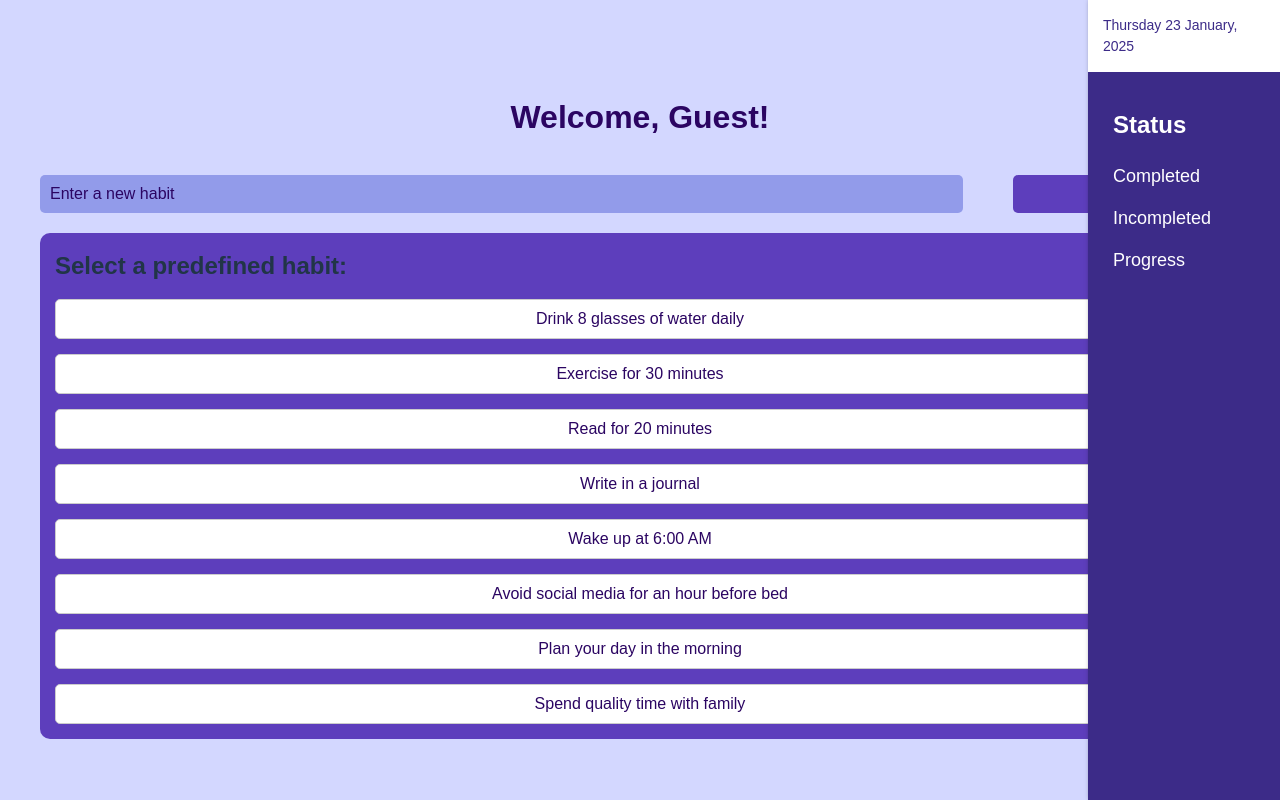
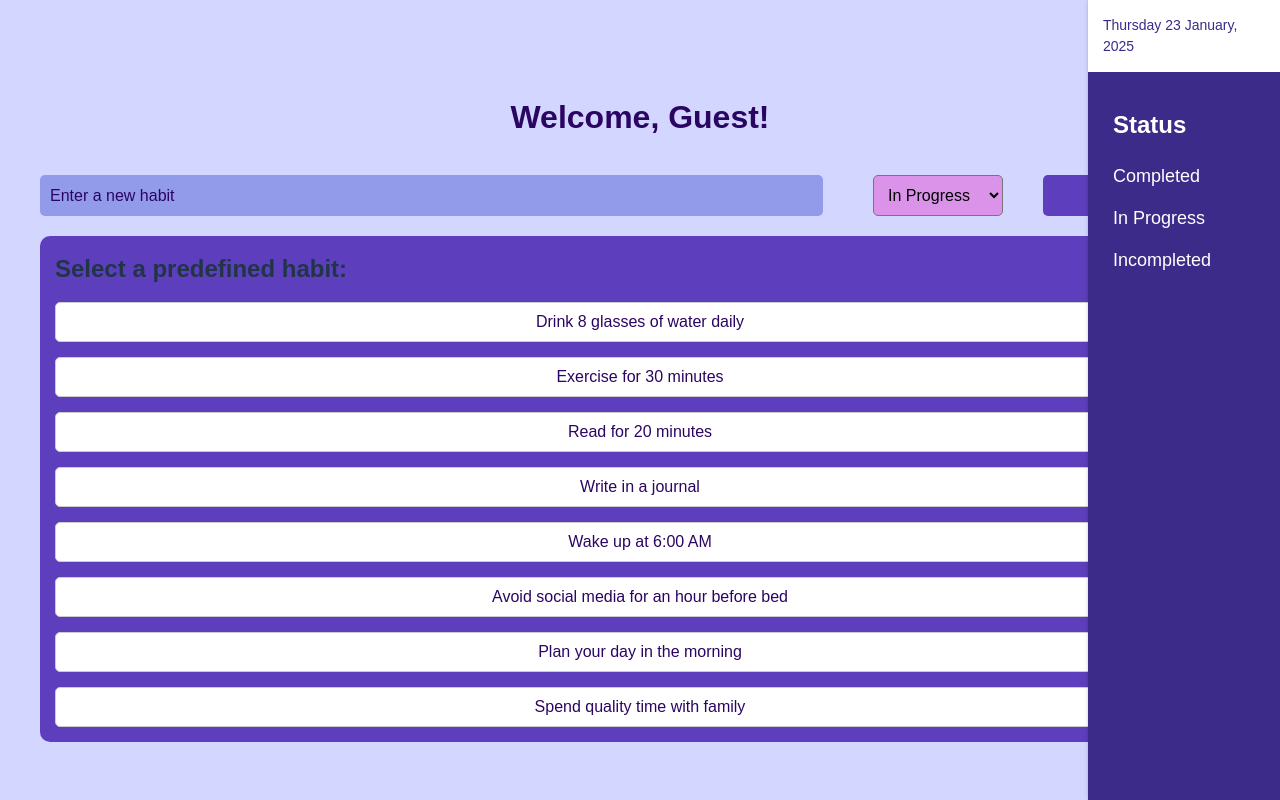
Before and after one commit to zahraaAed/Digital-Habit-Tracker, a React (Vite) app in the folder Habit-Tracker/: page /habit in a window 1280 px wide. Built offline with nearby package versions, Linux system fonts and the light colour scheme; a web font is replaced by a local one.

Commit message:
adding drag and drop functions

```diff
--- a/Habit-Tracker/package.json
+++ b/Habit-Tracker/package.json
@@ -13,8 +13,11 @@
     "@fortawesome/fontawesome-svg-core": "^6.7.2",
     "@fortawesome/free-solid-svg-icons": "^6.7.2",
     "@fortawesome/react-fontawesome": "^0.2.2",
+    "@types/react-dnd": "^2.0.36",
     "react": "^18.3.1",
     "react-beautiful-dnd": "^13.1.1",
+    "react-dnd": "^16.0.1",
+    "react-dnd-html5-backend": "^16.0.1",
     "react-dom": "^18.3.1",
     "react-fontawesome": "^1.7.1",
     "react-router-dom": "^6.28.2"
--- a/Habit-Tracker/src/Components/habitcomponent.jsx
+++ b/Habit-Tracker/src/Components/habitcomponent.jsx
@@ -1,10 +1,22 @@
 import React from "react";
 import "./habitcomponent.css";
+import { useDrag } from 'react-dnd';
 
 const HabitTracker = ({ habit, onDelete, onEdit, onToggleStatus }) => {
+
+    const [{ isDragging }, drag] = useDrag(() => ({
+      type: 'HABIT', // Make sure this matches the 'accept' in Sidebar
+      item: habit,
+
+    collect: (monitor) => ({
+      isDragging: monitor.isDragging(),
+    }),
+  }));
   return (
-    <div className="habit-item">
-
+    <div className="habit-item" ref={drag} style={{
+      opacity: isDragging ? 0.5 : 1,  // Change opacity when dragging
+      transition: 'opacity 0.2s ease', // Optional: smooth opacity transition
+    }}>
     <p>{habit.habitName}</p>
     <div className="days">
       {["Mon", "Tue", "Wed", "Thu", "Fri", "Sat", "Sun"].map((day, index) => (
@@ -30,7 +42,7 @@ const HabitTracker = ({ habit, onDelete, onEdit, onToggleStatus }) => {
       </button>
     </div>
   </div>
-  );
+  )
 };
 
 export default HabitTracker;
--- a/Habit-Tracker/src/Components/sidebar.css
+++ b/Habit-Tracker/src/Components/sidebar.css
@@ -45,3 +45,11 @@
 .status{
   padding: 25px;
 }
+.dropzone {
+  transition: background-color 0.2s ease;
+  background-color: #3c2b88;
+}
+
+.dropzone-active {
+  background-color: #e0f7fa;
+}
--- a/Habit-Tracker/src/Components/sidebar.jsx
+++ b/Habit-Tracker/src/Components/sidebar.jsx
@@ -1,7 +1,43 @@
 import React from "react";
 import "./sidebar.css";
+import { useDrop } from "react-dnd";
 
-const Sidebar = () => {
+const Sidebar = ({ habitsList, onDrop }) => {
+  if (!habitsList) {
+    console.error("habitsList is not passed to Sidebar");
+    return null;
+  }
+
+  const [{ isOver: isOverCompleted }, dropCompleted] = useDrop(() => ({
+    accept: "HABIT",
+    drop: (item) => {
+      onDrop(item, "Completed"); // Set the status to "Completed"
+    },
+    collect: (monitor) => ({
+      isOver: monitor.isOver(),
+    }),
+  }));
+
+  const [{ isOver: isOverInProgress }, dropInProgress] = useDrop(() => ({
+    accept: "HABIT",
+    drop: (item) => {
+      onDrop(item, "In Progress"); // Set the status to "In Progress"
+    },
+    collect: (monitor) => ({
+      isOver: monitor.isOver(),
+    }),
+  }));
+
+  const [{ isOver: isOverIncompleted }, dropIncompleted] = useDrop(() => ({
+    accept: "HABIT",
+    drop: (item) => {
+      onDrop(item, "Incompleted"); // Set the status to "Incompleted"
+    },
+    collect: (monitor) => ({
+      isOver: monitor.isOver(),
+    }),
+  }));
+
   const currentDate = new Date();
   const dayName = currentDate.toLocaleDateString(undefined, { weekday: "long" });
   const day = currentDate.getDate();
@@ -16,13 +52,47 @@ const Sidebar = () => {
         </p>
       </div>
       <div className="status">
-      <h2>Status</h2>
-      <ul>
-        <li>Completed</li>
-        <li>Incompleted</li>
-        <li>Progress</li>
-      </ul>
-    </div>
+        <h2>Status</h2>
+
+        {/* Completed dropzone */}
+        <ul
+          ref={dropCompleted}
+          className={isOverCompleted ? "dropzone-active" : "dropzone"}
+        >
+          <li>Completed</li>
+          {habitsList
+            .filter((habit) => habit.status === "Completed")
+            .map((habit, index) => (
+              <li key={index}>{habit.habitName}</li>
+            ))}
+        </ul>
+
+        {/* In Progress dropzone */}
+        <ul
+          ref={dropInProgress}
+          className={isOverInProgress ? "dropzone-active" : "dropzone"}
+        >
+          <li>In Progress</li>
+          {habitsList
+            .filter((habit) => habit.status === "In Progress")
+            .map((habit, index) => (
+              <li key={index}>{habit.habitName}</li>
+            ))}
+        </ul>
+
+        {/* Incompleted dropzone */}
+        <ul
+          ref={dropIncompleted}
+          className={isOverIncompleted ? "dropzone-active" : "dropzone"}
+        >
+          <li>Incompleted</li>
+          {habitsList
+            .filter((habit) => habit.status === "Incompleted")
+            .map((habit, index) => (
+              <li key={index}>{habit.habitName}</li>
+            ))}
+        </ul>
+      </div>
     </div>
   );
 };
--- a/Habit-Tracker/src/Pages/Habit.css
+++ b/Habit-Tracker/src/Pages/Habit.css
@@ -159,3 +159,10 @@ gap: 15px;
   .modal-buttons button:last-child:hover {
     background-color: palevioletred;
   }
+
+  .select-status{
+    padding: 10px;
+    border-radius: 5px;
+    background-color: #da93e9;
+    font-size: 1rem;
+  }
--- a/Habit-Tracker/src/Pages/HabitPage.jsx
+++ b/Habit-Tracker/src/Pages/HabitPage.jsx
@@ -2,6 +2,9 @@ import React, { useState } from "react";
 import HabitTracker from "../Components/habitcomponent";
 import Hello from "../Components/Hello";
 import { useLocation } from "react-router-dom";
+import { DndProvider } from 'react-dnd';
+import { HTML5Backend } from 'react-dnd-html5-backend';
+import Sidebar from "../Components/sidebar";
 import "./Habit.css";
 
 function HabitPage() {
@@ -13,6 +16,7 @@ function HabitPage() {
   const [habitsList, setHabitsList] = useState([]);
   const [editingIndex, setEditingIndex] = useState(null); // Tracks which habit is being edited
   const [editedHabit, setEditedHabit] = useState(""); // Tracks the value being edited in the modal
+  const [selectedStatus, setSelectedStatus] = useState("In Progress"); // New state for selected status
 
   const predefinedHabits = [
     "Drink 8 glasses of water daily",
@@ -25,11 +29,12 @@ function HabitPage() {
     "Spend quality time with family",
   ];
 
-
+  // Add a new habit with selected status
   const handleAddHabit = () => {
     if (newHabit.trim()) {
       const newHabitObject = {
         habitName: newHabit,
+        status: selectedStatus,
         dates: {
           Mon: false,
           Tue: false,
@@ -41,22 +46,30 @@ function HabitPage() {
         },
       };
       setHabitsList([...habitsList, newHabitObject]);
-      setNewHabit(""); // Clear the input field
+      setNewHabit("");
     }
   };
 
-
+  const handleDrop = (item, status) => {
+    console.log("Dropped item:", item, "New status:", status);
+    setHabitsList((prevHabits) =>
+      prevHabits.map((habit) =>
+        habit.habitName === item.habitName ? { ...habit, status } : habit
+      )
+    );
+  };
+  // Toggle the habit status for each day (Mon-Sun)
   const handleToggleStatus = (habitIndex, day) => {
     const updatedHabits = [...habitsList];
     updatedHabits[habitIndex].dates[day] = !updatedHabits[habitIndex].dates[day];
     setHabitsList(updatedHabits);
   };
 
-
   // Add a predefined habit
   const handleAddPredefinedHabit = (habit) => {
     const newHabitObject = {
       habitName: habit,
+      status: "In Progress", // Set default status as "In Progress"
       dates: {
         Mon: false,
         Tue: false,
@@ -70,14 +83,12 @@ function HabitPage() {
     setHabitsList([...habitsList, newHabitObject]);
   };
 
-
   // Delete a habit
   const handleDeleteHabit = (index) => {
     const updatedHabits = [...habitsList];
     updatedHabits.splice(index, 1);
     setHabitsList(updatedHabits);
   };
-
 
   // Open modal for editing a habit
   const handleEditHabit = (index) => {
@@ -120,6 +131,17 @@ function HabitPage() {
           placeholder="Enter a new habit"
           onChange={(e) => setNewHabit(e.target.value)}
         />
+
+        <select //status dropdown
+        className="select-status"
+          value={selectedStatus}
+          onChange={(e) => setSelectedStatus(e.target.value)} // Update the selected status
+        >
+          <option value="In Progress">In Progress</option>
+          <option value="Completed">Completed</option>
+          <option value="Incompleted">Incompleted</option>
+        </select>
+
         <button onClick={handleAddHabit}>Add Habit</button>
       </div>
 
@@ -136,18 +158,18 @@ function HabitPage() {
       </div>
 
       {/* Render Habits List */}
+      <DndProvider backend={HTML5Backend}>
         <div className="habit-list">
           {habitsList.map((habit, index) => (
             <HabitTracker
               key={index}
-      habit={habit} // Pass the entire habit object
-      onDelete={() => handleDeleteHabit(index)} // Delete habit
-      onEdit={() => handleEditHabit(index)} // Edit habit
-      onToggleStatus={(day) => handleToggleStatus(index, day)} // Toggle status
+              habit={habit}
+              onDelete={() => handleDeleteHabit(index)}
+              onEdit={() => handleEditHabit(index)}
+              onToggleStatus={(day) => handleToggleStatus(index, day)}
             />
           ))}
         </div>
-
 
         {showModal && (
           <div className="modal">
@@ -166,6 +188,8 @@ function HabitPage() {
           </div>
         )}
 
+        <Sidebar habitsList={habitsList} onDrop={handleDrop} />
+      </DndProvider>
     </div>
   );
 }
```
Also changed, not shown: 1 other file (tests, documents, lock files or other folders). Lines whose indentation alone changed are shown as unchanged.
